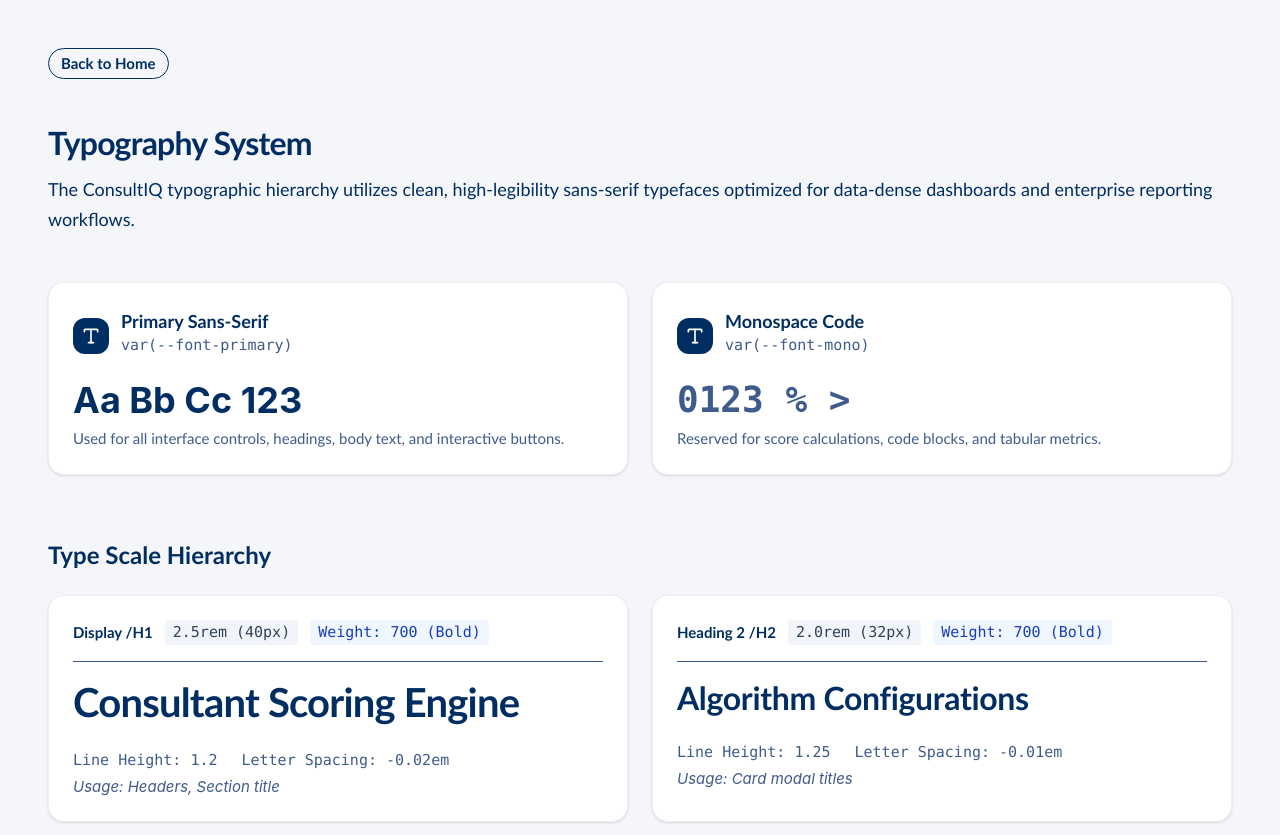
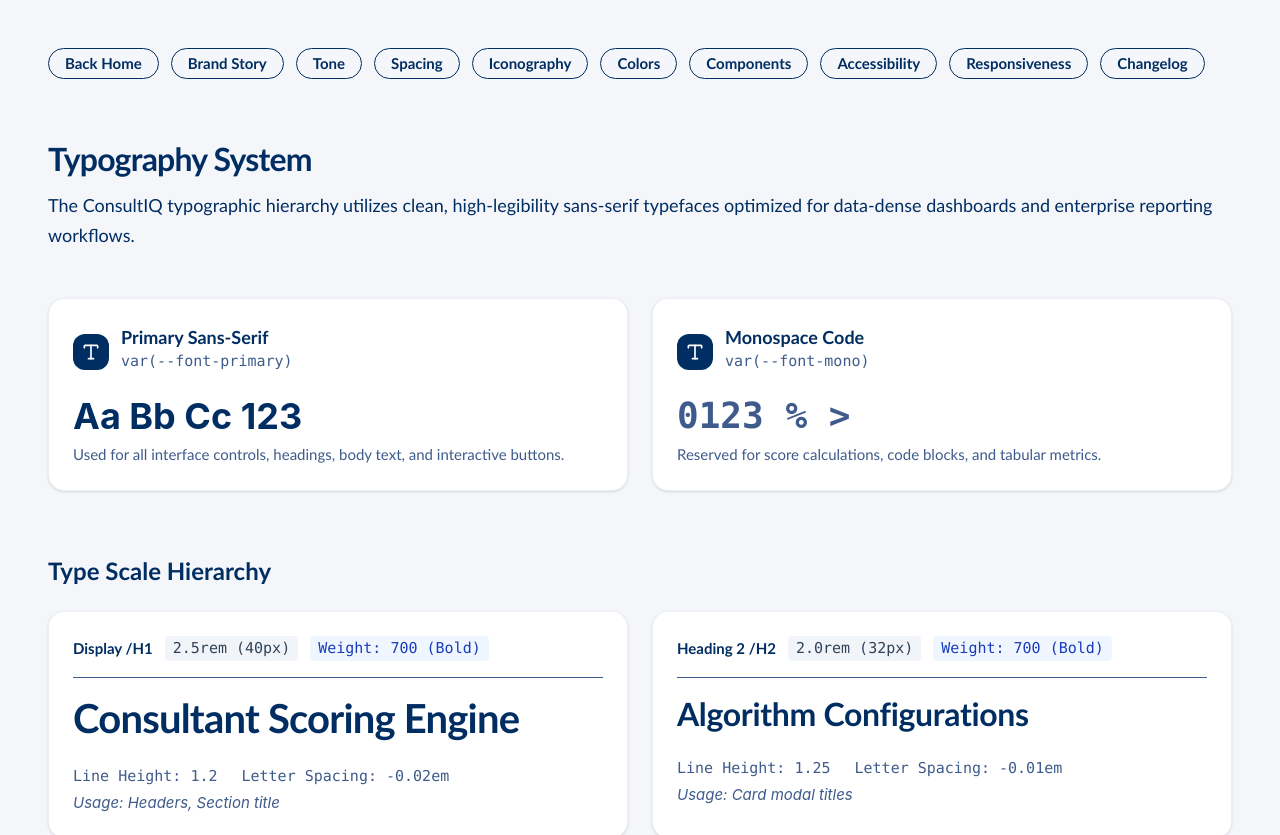
Before and after one commit to COS301-SE-2026/ConsultIQ, a React (Vite) app in the folder frontend/: page /brand-typography-section in a window 1280 px wide. Shown: the top 835 px of the page. Built offline with nearby package versions, Linux system fonts and the light colour scheme; no server answers.

Commit message:
update page links

```diff
--- a/frontend/src/brand style guide/components/brand-icons-section.tsx
+++ b/frontend/src/brand style guide/components/brand-icons-section.tsx
@@ -18,9 +18,17 @@ const ICON_SIZES: IconSpecification[] = [
 export default function BrandIconsSection(){
     return(
         <div className="min-h-screen w-full bg-[var(--color-surface)] text-primary p-6 md:p-12">
-            <div className= " max-w-7xl mx-auto mb-4 ">
-                <Link to="/brand-style-home" className= "inline-flex items-center gap-2 px-3 py-1 rounded-full backdrop-blur-md border borde-white/15 text-sm font-semibold text-accent mb-8">
-                    Back to Home</Link>
+            <div className= " max-w-7xl mx-auto mb-8 flex flex-wrap items-center gap-3">
+                <Link to="/brand-style-home" className= "inline-flex items-center gap-2 px-4 py-1 rounded-full backdrop-blur-md border text-sm font-semibold text-accent mb-8">Back Home</Link>
+                <Link to="/brand-story-section" className= "inline-flex items-center gap-2 px-4 py-1 rounded-full backdrop-blur-md border text-sm font-semibold text-accent mb-8">Brand Story</Link>
+                <Link to="/brand-typography-section" className= "inline-flex items-center gap-2 px-4 py-1 rounded-full backdrop-blur-md border text-sm font-semibold text-accent mb-8">Typography</Link>
+                <Link to="/brand-tone-section" className= "inline-flex items-center gap-2 px-4 py-1 rounded-full backdrop-blur-md border text-sm font-semibold text-accent mb-8">Tone</Link>
+                <Link to="/brand-spacing-section" className= "inline-flex items-center gap-2 px-4 py-1 rounded-full backdrop-blur-md border text-sm font-semibold text-accent mb-8">Spacing</Link>
+                <Link to="/brand-colors-section" className= "inline-flex items-center gap-2 px-4 py-1 rounded-full backdrop-blur-md border text-sm font-semibold text-accent mb-8">Colors</Link>
+                <Link to="/brand-components-section" className= "inline-flex items-center gap-2 px-4 py-1 rounded-full backdrop-blur-md border text-sm font-semibold text-accent mb-8">Components</Link>
+                <Link to="/brand-accessibility-section" className= "inline-flex items-center gap-2 px-4 py-1 rounded-full backdrop-blur-md border  text-sm font-semibold text-accent mb-8">Accessibility</Link>
+                 <Link to="/brand-responsiveness-section" className= "inline-flex items-center gap-2 px-4 py-1 rounded-full backdrop-blur-md border  text-sm font-semibold text-accent mb-8">Responsiveness</Link>
+                <Link to="/brand-changelog-section" className= "inline-flex items-center gap-2 px-4 py-1 rounded-full backdrop-blur-md border  text-sm font-semibold text-accent mb-8">Changelog</Link>
             </div>
             <div className="max-w-7xl mx-auto mb-12">
                 <h1 className= "text-4xl md:text-5xl font-bold text-primary tracking-tight mb-4">Iconography System</h1>
--- a/frontend/src/brand style guide/components/brand-spacing-section.tsx
+++ b/frontend/src/brand style guide/components/brand-spacing-section.tsx
@@ -26,9 +26,17 @@ const RADIUS: TokenItem[] = [
 export default function BrandSpacingSection(){
     return(
         <div className="min-h-screen w-full bg-[var(--color-surface)] text-primary p-6 md:p-12">
-            <div className= " max-w-7xl mx-auto mb-4 ">
-                <Link to="/brand-style-home" className= "inline-flex items-center gap-2 px-3 py-1 rounded-full backdrop-blur-md border borde-white/15 text-sm font-semibold text-accent mb-8">
-                    Back to Home</Link>
+            <div className= " max-w-7xl mx-auto mb-8 flex flex-wrap items-center gap-3">
+                <Link to="/brand-style-home" className= "inline-flex items-center gap-2 px-4 py-1 rounded-full backdrop-blur-md border text-sm font-semibold text-accent mb-8">Back Home</Link>
+                <Link to="/brand-story-section" className= "inline-flex items-center gap-2 px-4 py-1 rounded-full backdrop-blur-md border text-sm font-semibold text-accent mb-8">Brand Story</Link>
+                <Link to="/brand-typography-section" className= "inline-flex items-center gap-2 px-4 py-1 rounded-full backdrop-blur-md border text-sm font-semibold text-accent mb-8">Typography</Link>
+                <Link to="/brand-tone-section" className= "inline-flex items-center gap-2 px-4 py-1 rounded-full backdrop-blur-md border text-sm font-semibold text-accent mb-8">Tone</Link>
+                <Link to="/brand-icons-section" className= "inline-flex items-center gap-2 px-4 py-1 rounded-full backdrop-blur-md border text-sm font-semibold text-accent mb-8">Iconography</Link>
+                <Link to="/brand-colors-section" className= "inline-flex items-center gap-2 px-4 py-1 rounded-full backdrop-blur-md border text-sm font-semibold text-accent mb-8">Colors</Link>
+                <Link to="/brand-components-section" className= "inline-flex items-center gap-2 px-4 py-1 rounded-full backdrop-blur-md border text-sm font-semibold text-accent mb-8">Components</Link>
+                <Link to="/brand-accessibility-section" className= "inline-flex items-center gap-2 px-4 py-1 rounded-full backdrop-blur-md border  text-sm font-semibold text-accent mb-8">Accessibility</Link>
+                 <Link to="/brand-responsiveness-section" className= "inline-flex items-center gap-2 px-4 py-1 rounded-full backdrop-blur-md border  text-sm font-semibold text-accent mb-8">Responsiveness</Link>
+                <Link to="/brand-changelog-section" className= "inline-flex items-center gap-2 px-4 py-1 rounded-full backdrop-blur-md border  text-sm font-semibold text-accent mb-8">Changelog</Link>
             </div>
             <div className="max-w-7xl mx-auto mb-12">
                 <h1 className="text-4xl md:text-5xl font-bold text-primary tracking-tight mb-4"> Spacing & Design Tokens</h1>
--- a/frontend/src/brand style guide/components/brand-tone-section.tsx
+++ b/frontend/src/brand style guide/components/brand-tone-section.tsx
@@ -4,9 +4,17 @@ import { CheckCircle , XCircle} from "lucide-react";
 export default function BrandToneSection(){
     return(
         <div className="min-h-screen w-full bg-[var(--color-surface)] text-primary p-6 md:p-12">
-            <div className= " max-w-7xl mx-auto mb-4 ">
-                <Link to="/brand-style-home" className= "inline-flex items-center gap-2 px-3 py-1 rounded-full backdrop-blur-md border borde-white/15 text-sm font-semibold text-accent mb-8">
-                    Back to Home</Link>
+            <div className= " max-w-7xl mx-auto mb-8 flex flex-wrap items-center gap-3">
+                <Link to="/brand-style-home" className= "inline-flex items-center gap-2 px-4 py-1 rounded-full backdrop-blur-md border text-sm font-semibold text-accent mb-8">Back Home</Link>
+                <Link to="/brand-story-section" className= "inline-flex items-center gap-2 px-4 py-1 rounded-full backdrop-blur-md border text-sm font-semibold text-accent mb-8">Brand Story</Link>
+                <Link to="/brand-typography-section" className= "inline-flex items-center gap-2 px-4 py-1 rounded-full backdrop-blur-md border text-sm font-semibold text-accent mb-8">Typography</Link>
+                <Link to="/brand-spacing-section" className= "inline-flex items-center gap-2 px-4 py-1 rounded-full backdrop-blur-md border text-sm font-semibold text-accent mb-8">Spacing</Link>
+                <Link to="/brand-icons-section" className= "inline-flex items-center gap-2 px-4 py-1 rounded-full backdrop-blur-md border text-sm font-semibold text-accent mb-8">Iconography</Link>
+                <Link to="/brand-colors-section" className= "inline-flex items-center gap-2 px-4 py-1 rounded-full backdrop-blur-md border text-sm font-semibold text-accent mb-8">Colors</Link>
+                <Link to="/brand-components-section" className= "inline-flex items-center gap-2 px-4 py-1 rounded-full backdrop-blur-md border text-sm font-semibold text-accent mb-8">Components</Link>
+                <Link to="/brand-accessibility-section" className= "inline-flex items-center gap-2 px-4 py-1 rounded-full backdrop-blur-md border  text-sm font-semibold text-accent mb-8">Accessibility</Link>
+                 <Link to="/brand-responsiveness-section" className= "inline-flex items-center gap-2 px-4 py-1 rounded-full backdrop-blur-md border  text-sm font-semibold text-accent mb-8">Responsiveness</Link>
+                <Link to="/brand-changelog-section" className= "inline-flex items-center gap-2 px-4 py-1 rounded-full backdrop-blur-md border  text-sm font-semibold text-accent mb-8">Changelog</Link>
             </div>
             <div className="max-w-7xl mx-auto mb-12">
                 <h1 className= "text-4xl md:text-5xl font-bold text-primary tracking-tight mb-4">UI Voice & Copywriting Tone</h1>
--- a/frontend/src/brand style guide/components/brand-typography-section.tsx
+++ b/frontend/src/brand style guide/components/brand-typography-section.tsx
@@ -25,9 +25,17 @@ export default function BrandTypographySection(){
 
     return(
         <div className="min-h-screen w-full bg-surface text-primary p-6 md:p-12">
-            <div className= " max-w-7xl mx-auto mb-4 ">
-                <Link to="/brand-style-home" className= "inline-flex items-center gap-2 px-3 py-1 rounded-full backdrop-blur-md border borde-white/15 text-sm font-semibold text-accent mb-8">
-                    Back to Home</Link>
+            <div className= " max-w-7xl mx-auto mb-8 flex flex-wrap items-center gap-3">
+                <Link to="/brand-style-home" className= "inline-flex items-center gap-2 px-4 py-1 rounded-full backdrop-blur-md border text-sm font-semibold text-accent mb-8">Back Home</Link>
+                <Link to="/brand-story-section" className= "inline-flex items-center gap-2 px-4 py-1 rounded-full backdrop-blur-md border text-sm font-semibold text-accent mb-8">Brand Story</Link>
+                <Link to="/brand-tone-section" className= "inline-flex items-center gap-2 px-4 py-1 rounded-full backdrop-blur-md border text-sm font-semibold text-accent mb-8">Tone</Link>
+                <Link to="/brand-spacing-section" className= "inline-flex items-center gap-2 px-4 py-1 rounded-full backdrop-blur-md border text-sm font-semibold text-accent mb-8">Spacing</Link>
+                <Link to="/brand-icons-section" className= "inline-flex items-center gap-2 px-4 py-1 rounded-full backdrop-blur-md border text-sm font-semibold text-accent mb-8">Iconography</Link>
+                <Link to="/brand-colors-section" className= "inline-flex items-center gap-2 px-4 py-1 rounded-full backdrop-blur-md border text-sm font-semibold text-accent mb-8">Colors</Link>
+                <Link to="/brand-components-section" className= "inline-flex items-center gap-2 px-4 py-1 rounded-full backdrop-blur-md border text-sm font-semibold text-accent mb-8">Components</Link>
+                <Link to="/brand-accessibility-section" className= "inline-flex items-center gap-2 px-4 py-1 rounded-full backdrop-blur-md border  text-sm font-semibold text-accent mb-8">Accessibility</Link>
+                 <Link to="/brand-responsiveness-section" className= "inline-flex items-center gap-2 px-4 py-1 rounded-full backdrop-blur-md border  text-sm font-semibold text-accent mb-8">Responsiveness</Link>
+                <Link to="/brand-changelog-section" className= "inline-flex items-center gap-2 px-4 py-1 rounded-full backdrop-blur-md border  text-sm font-semibold text-accent mb-8">Changelog</Link>
             </div>
             <div className="max-w-7xl mx-auto mb-12">
                 <h1 className="text-4xl md:text-5xl font-bold text-primary tracking-tight mb-4">Typography System </h1>
--- a/frontend/src/brand style guide/components/style-guide-home.tsx
+++ b/frontend/src/brand style guide/components/style-guide-home.tsx
@@ -8,21 +8,21 @@ interface NavButton{
 
 const NAV_BUTTONS: NavButton[]=[
     {label:"Brand Story", href: "/brand-story-section"},
-    {label: "Colors", href: "/colors-section"},
+    {label: "Colors", href: "/brand-colors-section"},
     {label: "Typography", href: "/brand-typography-section"},
-    {label: "Spacing", href: "/brand-story-section"},
-    {label: "Icons", href: "/brand-story-section"},
-    {label: "Tone", href: "/brand-story-section"},
-    {label: "Components", href: "/brand-story-section"},
-    {label: "Accessibility", href: "/brand-story-section"},
-    {label: "Responsiveness", href: "/brand-story-section"},
-    {label: "Changelog",href: "/brand-story-section"},
+    {label: "Spacing", href: "/brand-spacing-section"},
+    {label: "Icons", href: "/brand-icons-section"},
+    {label: "Tone", href: "/brand-tone-section"},
+    {label: "Components", href: "/brand-components-section"},
+    {label: "Accessibility", href: "/brand-accessibility-section"},
+    {label: "Responsiveness", href: "/brand-responsiveness-section"},
+    {label: "Changelog",href: "/brand-changelog-section"},
 ];
 
 export default function StyleGuideHome(){
     return (
-        <div className= "relative min-h-screen w-full bg-primary text-white flex flex-col justify-between overflow-hidden p-8 md:p-16">
-        {/* // style={{backgroundImage: "linear-gradient(135deg, #002D62 0%, #0B3C78 50%, #002D62 100%)"}} */}
+        <div className= "relative min-h-screen w-full bg-primary text-white flex flex-col justify-between overflow-hidden p-8 md:p-16"
+        style={{backgroundImage: "linear-gradient(135deg, #002D62 0%, #0B3C78 50%, #002D62 100%)"}}>
 
         <div className="absolute inset-0 pointer-events-none">
             <div className="absolute right-20 top-40 w-[320px] h-[320px] rounded-full blur-[100px] opacity-50 animate-float-slow"
@@ -35,12 +35,9 @@ export default function StyleGuideHome(){
             <div className="relative z-10">
             <div className="max-w-xl ">
                 <Link to="/" className="inline-flex items-center gap-3 px-3 py-5 rounded-2xl" >
-                <div className="h-7 flex items-center justify-center">
-                     <img src={consultIqLogo}
-                        alt="ConsultIQ Logo"
-                        className="h-10 md:h-15 w-auto mix-blend-screen"
-                        />
-                </div>
+                <span className="flex items-center justify-center text-accent font-bold text-lg border rounded-full px-4 py-1">
+                     consultIQ
+                </span>
                 </Link>
                 <h1 className="!text-5xl sm:!text-6xl md:!text-7xl !font-normal tracking-tight !text-white leading-[1.15]">
                     Brand <br/>
@@ -51,7 +48,6 @@ export default function StyleGuideHome(){
             </div>
 
             <div className="relative z-10 w-full max-w-4xl mt-auto">
-                <p className="text-sm font-semiold tracking-wider text-accent mb-3"> Explore System Specifications</p>
                 <div className="grid grid-cols-2 sm:grid-cols-3 md:grid-cols-5 gap-3 sm:gap-4">
                     {NAV_BUTTONS.map((button) =>(
                         <Link
```
Also changed, not shown: frontend/src/routes/app-routes.tsx (+8 -0 lines).
